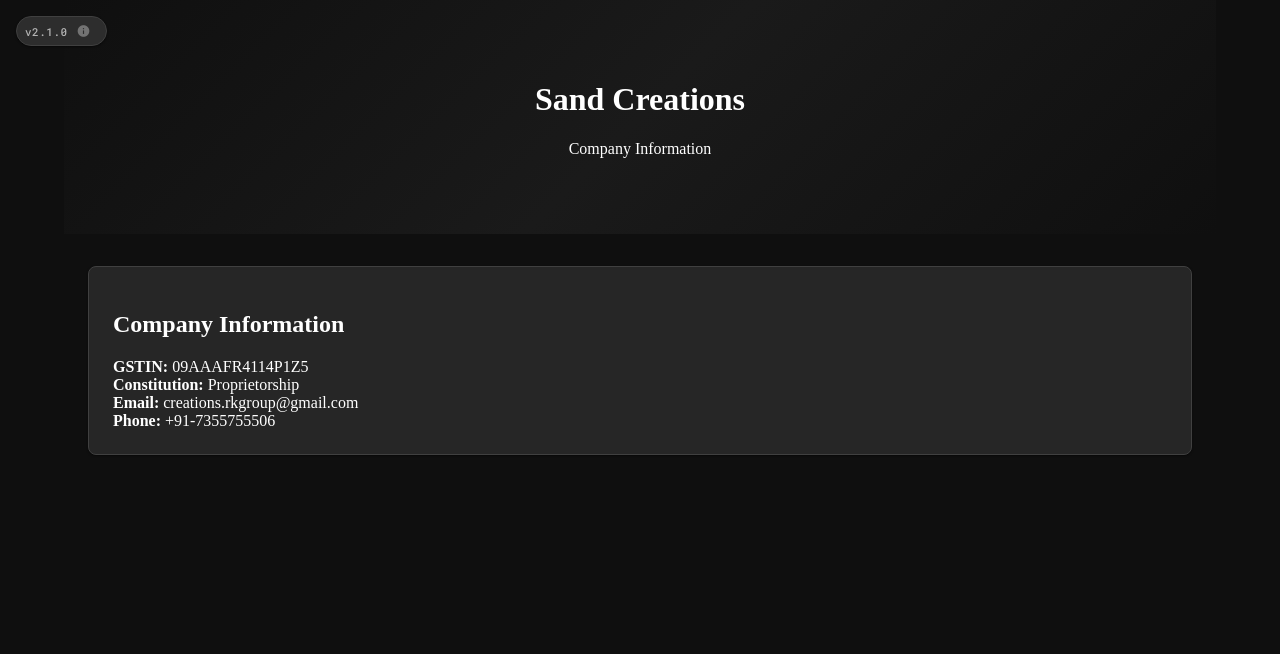
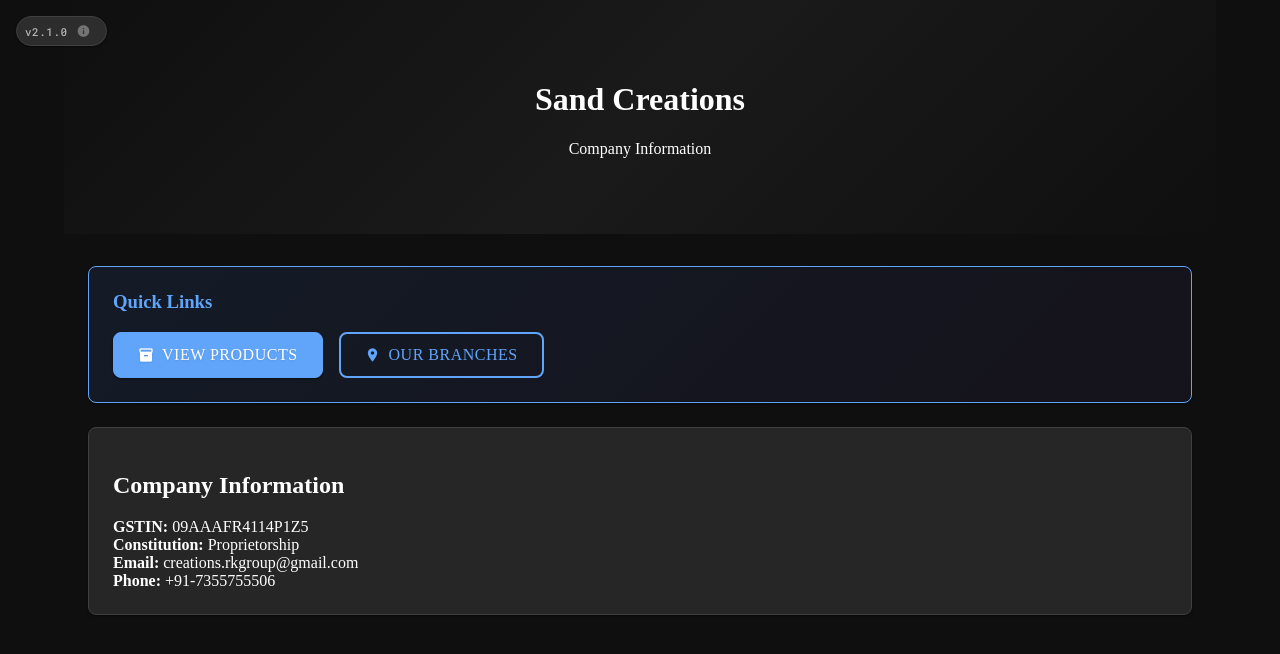
Before and after one commit to rk-Groups/rk-Groups.github.io, a Jekyll site: the page built from companies/sand-creations/index.md, in a window 1280 px wide. Shown: the top 654 px of the page. Built offline with Jekyll 4.4.1, drawn with Linux system fonts in a browser that asks for light colours; a script that is not in the unit is left out.

Commit message:
feat: add "Products" section and quick links to company layout

```diff
--- a/_data/navigation.yml
+++ b/_data/navigation.yml
@@ -19,6 +19,10 @@ main:
         url: /companies/rk-oxygen/lucknow/
         icon: factory
         desc: Industrial gases branch – Lucknow
+      - title: RK Oxygen Products
+        url: /companies/rk-oxygen/products/
+        icon: inventory
+        desc: Industrial gases and welding supplies catalog
       - title: RK Palace
         url: /companies/rk-palace/
         icon: apartment
@@ -66,6 +70,8 @@ main:
 
 sidebar:
   rk-oxygen:
+    - title: Products
+      url: /companies/rk-oxygen/products/
     - title: Gorakhpur Branch
       url: /companies/rk-oxygen/gorakhpur/
       children:
--- a/_layouts/company.html
+++ b/_layouts/company.html
@@ -15,6 +15,20 @@ layout: default
   <main class="mui-main">
     {{ content }}
 
+    <div class="mui-card" style="background: linear-gradient(135deg, rgba(59, 130, 246, 0.1) 0%, rgba(139, 92, 246, 0.05) 100%); border: 1px solid var(--accent-primary); margin-bottom: 24px;">
+      <h3 style="margin-top: 0; color: var(--accent-primary);">Quick Links</h3>
+      <div style="display: flex; gap: 1rem; flex-wrap: wrap;">
+        <a href="/companies/{{ page.company }}/products/" class="mui-btn mui-btn--primary">
+          <span class="material-icons">inventory</span>
+          View Products
+        </a>
+        <a href="#branches" class="mui-btn mui-btn--outline">
+          <span class="material-icons">location_on</span>
+          Our Branches
+        </a>
+      </div>
+    </div>
+
     <div class="mui-card">
       <h2>Company Information</h2>
       <div><strong>GSTIN:</strong> {{ main.gstin | default: 'Not provided' }}</div>
@@ -29,7 +43,7 @@ layout: default
 
     {% assign branch_count = company | size | minus: 1 %}
     {% if branch_count > 0 %}
-      <div class="mui-card">
+      <div class="mui-card" id="branches">
         <h2>Branches ({{ branch_count }})</h2>
         <div class="mui-company-grid">
           {% for branch_item in company %}
```
